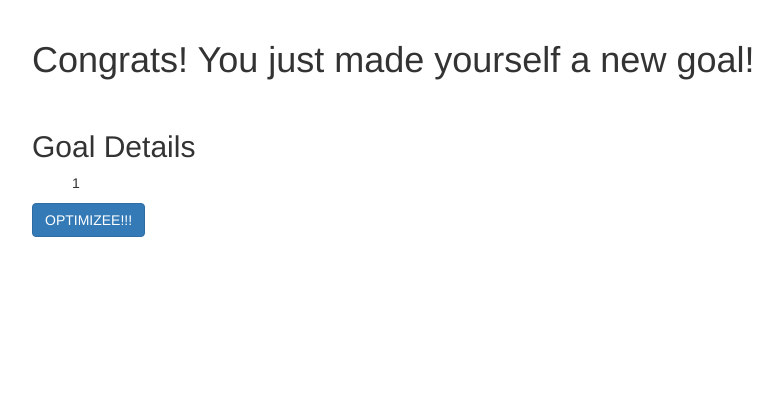
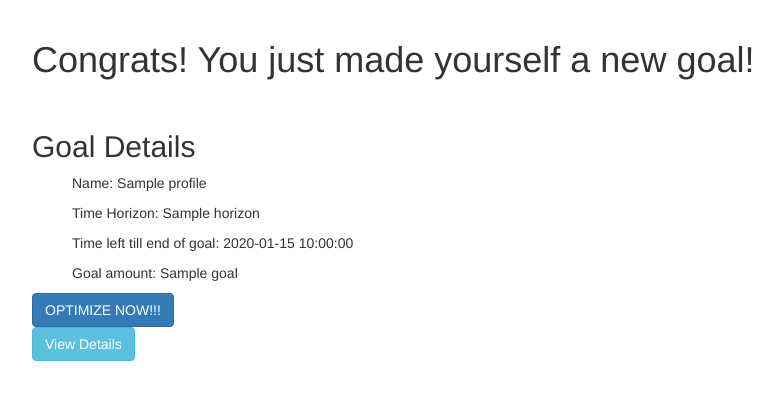
Before and after one commit to K2050896/finewbie, a Flask app: page /portfolios/port-summary/1 in a window 1280 px wide. Shown: the part 61-461 px from the top of the page, without its empty margins (38-821 px from the left). Run offline with Flask 2, Linux system fonts and the light colour scheme; the visitor is signed in with stand-in values (Sample User, id 1); a database or web service that is not in the repository returns one stand-in record (values such as "Sample title"); some libraries are stand-ins or nearby versions.

Commit message:
sowmya updates 8pm

```diff
--- a/src/models/portfolios/port_opt.py
+++ b/src/models/portfolios/port_opt.py
@@ -235,7 +235,7 @@ def port_opt(constants, port_id):
     port["shares1"].append(shares1_)
     port["cont"].append(cont)
     port["reached"].append(reached)
-    port["amitious"].append(ambitious)
+    port["ambitious"].append(ambitious)
 
     Portfolio.update_portfolio(port['port_id'],{"user_email":port['user_email'],"port_id": port['port_id'],"mean_term_wealth": port["mean_term_wealth"],
                                                 "mean_var_wealth": port["mean_var_wealth"],"alloc_percent": port["alloc_percent"],"shares0": port["shares0"],
--- a/src/models/portfolios/views.py
+++ b/src/models/portfolios/views.py
@@ -19,10 +19,11 @@ def port_summary(portfolio_id):
     temp = Profile.from_mongo(portfolio_id)
     return render_template("portfolios/port_summary.jinja2", portfolio=temp)
 
-@portfolio_blueprint.route('/optimize/<string:portfolio_id>', methods=['POST'])
+@portfolio_blueprint.route('/optimize/<string:portfolio_id>', methods=['GET', 'POST'])
 @user_decorators.requires_login
 def optimize(portfolio_id):
-    port_opt(cnst, portfolio_id)
-    print("Optimization in progress................")
-    print("HELLOOOOOOO")
-    return render_template("portfolios/port_details.jinja2")
+    tempPortfolio = Portfolio.from_mongo(portfolio_id)
+    if request.method == "POST":
+        port_opt(cnst, portfolio_id)
+        return render_template("portfolios/port_details.jinja2", portfolio=tempPortfolio)
+    return render_template("portfolios/port_details.jinja2", portfolio=tempPortfolio)
--- a/src/static/main.css
+++ b/src/static/main.css
@@ -3,3 +3,12 @@
   background-color: darkslategray;
   color: white;
 }
+
+.vl {
+    border-left: 2px solid white;
+    height: fit-content;
+    position: absolute;
+    left: 50%;
+    margin-left: -3px;
+    top: 0;
+}
--- a/src/templates/portfolios/port_details.jinja2
+++ b/src/templates/portfolios/port_details.jinja2
@@ -1,6 +1,8 @@
 {% extends "homepage.jinja2" %}
 {% block content %}
 
-    <h2>{{ port_id }} optimized!!</h2>
+    <h2>{{ portfolio.port_id }} optimized!!</h2>
+    <p>Until now, this is how much you saved up for your goal:</p>
+    <p>{{ portfolio.mean_term_wealth }}</p>
 
 {% endblock %}
--- a/src/templates/portfolios/port_summary.jinja2
+++ b/src/templates/portfolios/port_summary.jinja2
@@ -5,10 +5,16 @@
     <br>
     <h2>Goal Details</h2>
     <ul></ul>
-    <ul> {{ portfolio.port_id }} </ul>
+    <ul> Name: {{ portfolio.name }} </ul>
+    <ul> Time Horizon: {{ portfolio.horizon }} </ul>
+    <ul> Time left till end of goal: {{ portfolio.time_left }} </ul>
+    <ul> Goal amount: {{ portfolio.goal }} </ul>
 
     <form action = "{{ url_for('portfolios.optimize', portfolio_id=portfolio.port_id) }}" method = "POST">
-        <button type="button submit" class="btn btn-primary">OPTIMIZEE!!!</button>
+        <button type="button submit" class="btn btn-primary">OPTIMIZE NOW!!!</button>
+    </form>
+    <form action = "{{ url_for('portfolios.optimize', portfolio_id=portfolio.port_id) }}" method = "GET">
+        <button type="button submit" class="btn btn-info">View Details</button>
     </form>
 </div>
 {% endblock %}
```
